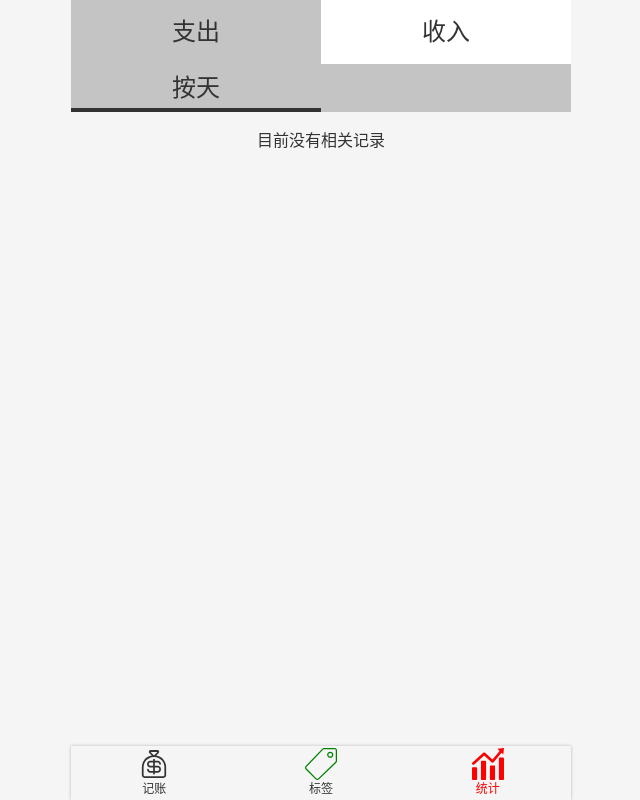
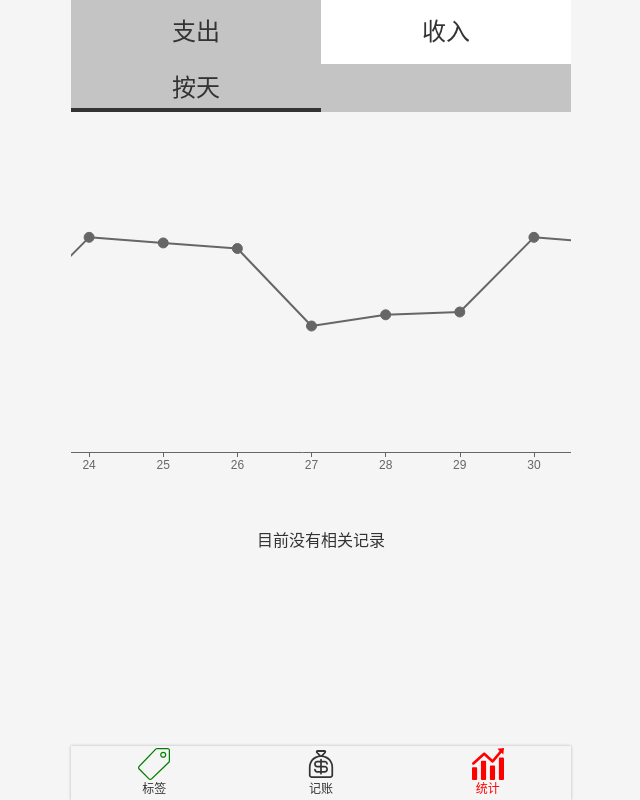
Before and after one commit to Afish-2020/accountbook, a Vue app: page /#/statistics in a window 1280 px wide. Shown: the whole page, without its empty margins (319-959 px from the left). Built offline with nearby package versions, Linux system fonts and the light colour scheme.

Commit message:
完成图表样式

```diff
--- /dev/null
+++ b/src/components/Chart.vue
@@ -0,0 +1,26 @@
+<template>
+  <div class="wrapper" ref="wrapper"></div>
+</template>
+
+<script lang="ts">
+import {Component, Prop, Vue, Watch} from 'vue-property-decorator';
+import echarts, {EChartOption, ECharts} from 'echarts';
+@Component
+export default class Chart extends Vue {
+  @Prop() options?: EChartOption;
+  chart?: ECharts;
+  mounted() {
+    if (this.options === undefined) {
+      return console.error('options 为空');
+    }
+    this.chart = echarts.init(this.$refs.wrapper as HTMLDivElement);
+    this.chart.setOption(this.options);
+  }
+}
+</script>
+
+<style scoped lang="scss">
+.wrapper{
+  height: 400px;
+}
+</style>
--- a/src/components/Nav.vue
+++ b/src/components/Nav.vue
@@ -1,12 +1,12 @@
 <template>
   <nav>
+    <router-link to="/labels" class="item" active-class="selected">
+      <Icon name="label"/>
+      标签
+    </router-link>
     <router-link to="/money" class="item" active-class="selected">
       <Icon name="money"/>
       记账
-    </router-link>
-    <router-link to="/labels" class="item" active-class="selected">
-      <Icon name="label"/>
-      标签
     </router-link>
     <router-link to="/statistics" class="item" active-class="selected">
       <Icon name="statistics"/>
--- a/src/views/About.vue
+++ /dev/null
@@ -1,5 +0,0 @@
-<template>
-  <div class="about">
-    <h1>This is an about page</h1>
-  </div>
-</template>
--- a/src/views/Statistics.vue
+++ b/src/views/Statistics.vue
@@ -2,6 +2,9 @@
   <Layout>
     <Tabs class-prefix='type' :value.sync="type" :data-source="recordTypeList"/>
     <Tabs class-prefix='interval' :value.sync="interval" :data-source="intervalList"/>
+    <div class="chart-wrapper" ref="chartWrapper">
+      <Chart class="chart" :options="x" />
+    </div>
     <ol v-if="recordList.length>0">
       <li v-for="(group,index) in groupList" :key="index">
         <h3 class="title">{{ beautify(group.title) }}<span>￥{{ group.total }}</span></h3>
@@ -26,13 +29,19 @@ import intervalList from '@/constants/intervalList';
 import recordTypeList from '@/constants/recordTypeList';
 import dayjs from 'dayjs';
 import clone from '@/lib/clone';
+import Chart from '@/components/Chart.vue';
 
 @Component({
-  components: {Tabs}
+  components: {Chart, Tabs}
 })
 export default class Statistics extends Vue {
   get recordList() {
     return (this.$store.state as RootState).recordList;
+  }
+
+  mounted(){
+    const div = (this.$refs.chartWrapper as HTMLDivElement);
+     div.scrollLeft = div.scrollWidth;
   }
 
   get groupList() {
@@ -54,6 +63,45 @@ export default class Statistics extends Vue {
       group.total = group.items.reduce((sum, item) => sum + item.amount, 0);
     });
     return result;
+  };
+
+  get x(){
+    return {
+      xAxis: {
+        type: 'category',
+        data: ['1', '2', '3', '4', '5', '6', '7','8','9','10',
+          '10', '12', '13', '14', '15', '16', '17','18','19','20',
+          '21', '23', '24', '25', '26', '27','28','29','30'],
+        axisTick:{
+        alignWithLabel: true
+        },
+        axisLine:{
+          lineStyle:{color:'#666'}
+        },
+      },
+      yAxis: {
+        type: 'value',
+        show: false
+      },
+      series: [{
+        symbol:'circle',
+        symbolSize: 10,
+        itemStyle:{borderWidth:1, color: '#666' ,borderColor:'#666'},
+        data: [150, 230, 224, 218, 135, 147, 260,150, 230,
+               224, 218, 135, 147, 260,150, 230, 224, 218,
+               135, 147, 260,150, 230, 224, 218, 135, 147,150, 230,224],
+        type: 'line'
+      }],
+      grid:{
+        left:0,
+        right:0
+      },
+      tooltip:{
+        show:true,triggerOn:'click',
+        formatter: '{c}',
+        position:'top'
+    }
+    }
   };
 
   tagString(tags: Tag[]) {
@@ -89,6 +137,15 @@ export default class Statistics extends Vue {
 </script>
 
 <style lang="scss" scoped>
+.chart{
+  width: 430%;
+  &-wrapper{
+    overflow: auto;
+    &::-webkit-scrollbar {
+      display: none;
+    }
+  }
+}
 .noResult{
   padding: 16px;
   text-align: center;
```
Also changed, not shown: package.json (+39 -27 lines), 1 other file (tests, documents, lock files or other folders).
